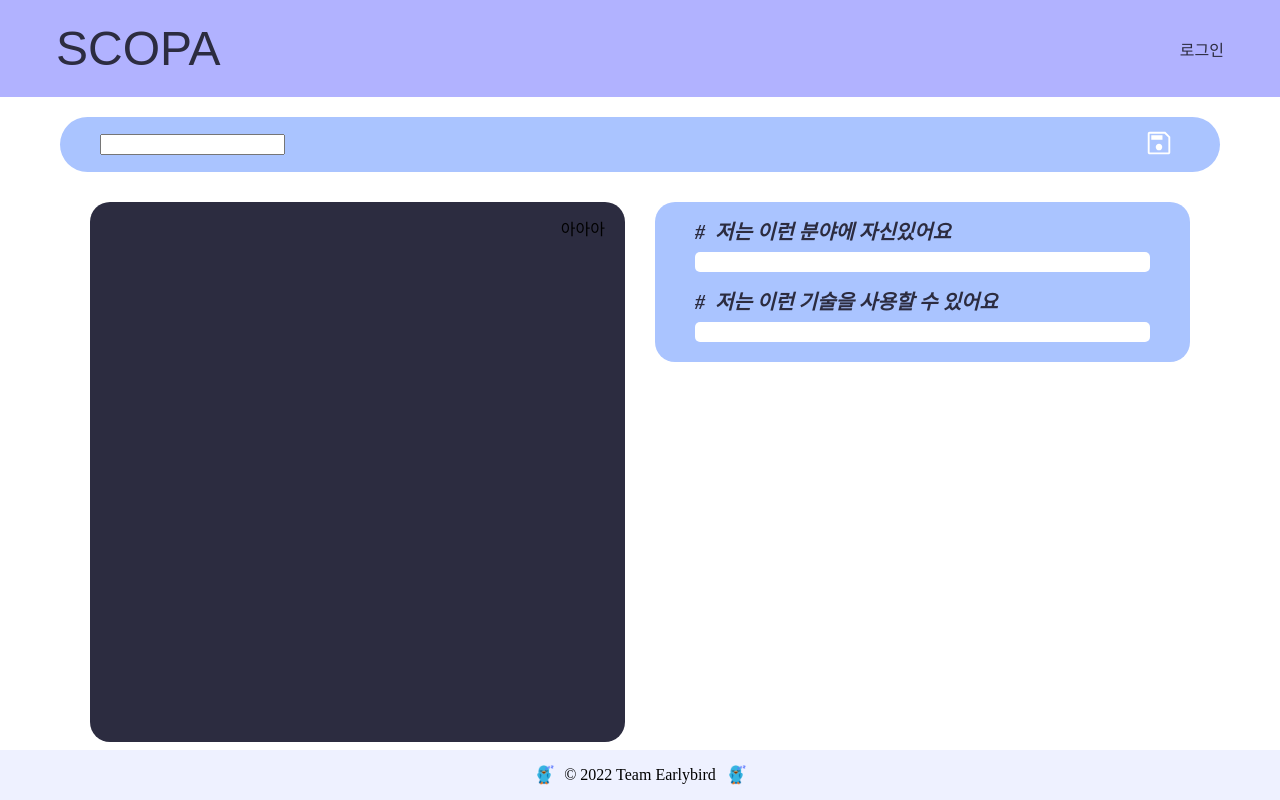
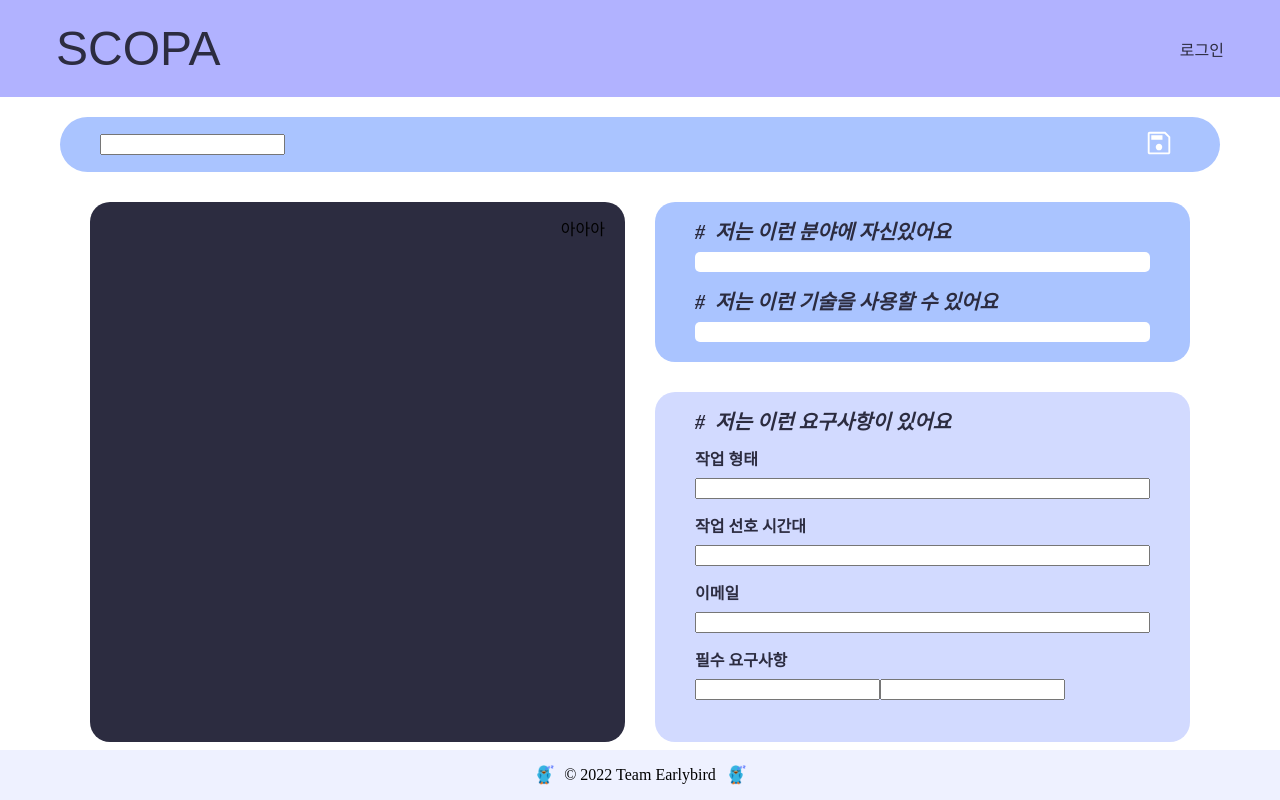
Before and after one commit to boostcampwm-2022/web25-SCOPA, a React (Create React App) app in the folder client/: page /detail/4242 in a window 1280 px wide. Both pictures are taken after a click on the button 1159 px from the left and 144 px from the top of the page. Built offline with nearby package versions, Linux system fonts and the light colour scheme; no server answers.

Commit message:
feat: 하단 프로필 편집기 추가

```diff
--- /dev/null
+++ b/client/src/pages/DetailPage/EditModeContainer/BottomProfileEditor.styles.ts
@@ -0,0 +1,42 @@
+import { css } from '@emotion/react';
+
+import { COLORS } from 'styles/colors';
+import { COMMON_SIZE, FONT_SIZE } from 'styles/sizes';
+
+export const profileBoxWrapperStyle = css({
+  backgroundColor: COLORS.SECONDARY_1,
+  borderRadius: COMMON_SIZE.BORDER_RADIUS,
+  padding: `${COMMON_SIZE.PROFILE_BOX_PADDING_VERTICAL}px ${COMMON_SIZE.PROFILE_BOX_PADDING_HORIZONTAL}px`,
+  gridRow: '2 / 4',
+  gridColumn: '2',
+});
+
+export const subtitleStyle = css({
+  fontSize: FONT_SIZE.LARGE,
+  fontStyle: 'italic',
+  fontWeight: 600,
+  marginBottom: COMMON_SIZE.PROFILE_BOX_DD_MARGIN_BOTTOM,
+  color: COLORS.TEXT_1,
+
+  '::before': {
+    content: `'#'`,
+    marginRight: 10,
+  },
+});
+
+export const fieldsetStyle = css({
+  display: 'flex',
+  flexDirection: 'column',
+
+  '> label': {
+    fontSize: FONT_SIZE.MEDIUM,
+    fontWeight: 600,
+    color: COLORS.TEXT_1,
+    marginBottom: COMMON_SIZE.PROFILE_BOX_DT_MARGIN_BOTTOM,
+  },
+
+  '> input': {
+    color: COLORS.TEXT_1,
+    marginBottom: COMMON_SIZE.PROFILE_BOX_DD_MARGIN_BOTTOM,
+  },
+});
--- /dev/null
+++ b/client/src/pages/DetailPage/EditModeContainer/BottomProfileEditor.tsx
@@ -0,0 +1,24 @@
+/** @jsxImportSource @emotion/react */
+
+import { fieldsetStyle, profileBoxWrapperStyle, subtitleStyle } from './BottomProfileEditor.styles';
+
+export const BottomProfileEditor = () => {
+  return (
+    <div css={profileBoxWrapperStyle}>
+      <h3 css={subtitleStyle}>저는 이런 요구사항이 있어요</h3>
+      <fieldset css={fieldsetStyle}>
+        <label htmlFor='bottom-profile-worktype'>작업 형태</label>
+        <input id='bottom-profile-worktype' type='text' />
+        <label htmlFor='bottom-profile-worktime'>작업 선호 시간대</label>
+        <input id='bottom-profile-worktime' type='text' />
+        <label htmlFor='bottom-profile-email'>이메일</label>
+        <input id='bottom-profile-email' type='text' />
+        <label htmlFor='bottom-profile-requirements'>필수 요구사항</label>
+        <div>
+          <input id='bottom-profile-techstack-1' type='text' />
+          <input id='bottom-profile-techstack-2' type='text' />
+        </div>
+      </fieldset>
+    </div>
+  );
+};
--- a/client/src/pages/DetailPage/EditModeContainer/index.tsx
+++ b/client/src/pages/DetailPage/EditModeContainer/index.tsx
@@ -1,4 +1,5 @@
 import { ProfileType } from 'types/profile';
+import { BottomProfileEditor } from './BottomProfileEditor';
 import { CodeEditor } from './CodeEditor';
 import { TopProfileEditor } from './TopProfileEditor';
 
@@ -11,6 +12,7 @@ export const EditModeContainer = ({ profileData }: Props) => {
     <>
       <CodeEditor />
       <TopProfileEditor interest={profileData.interest} techStack={profileData.skills} />
+      <BottomProfileEditor />
     </>
   );
 };
```
